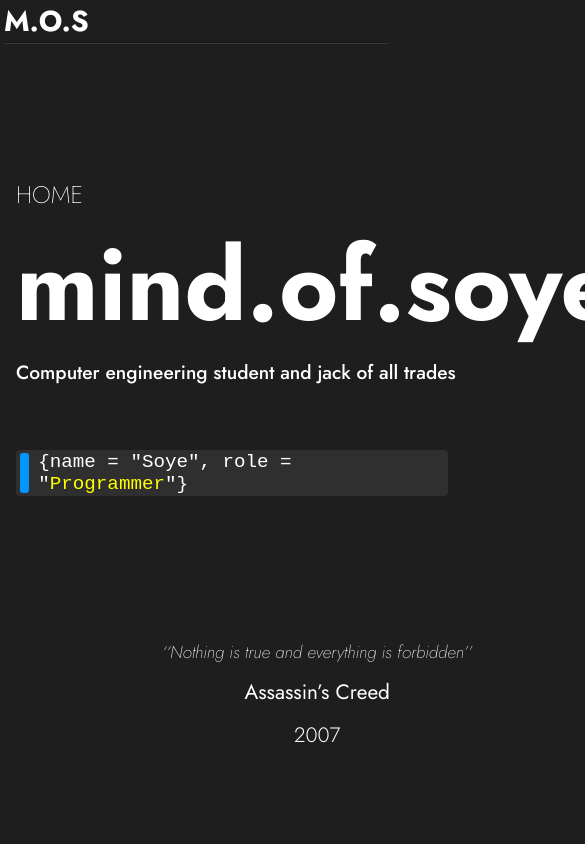
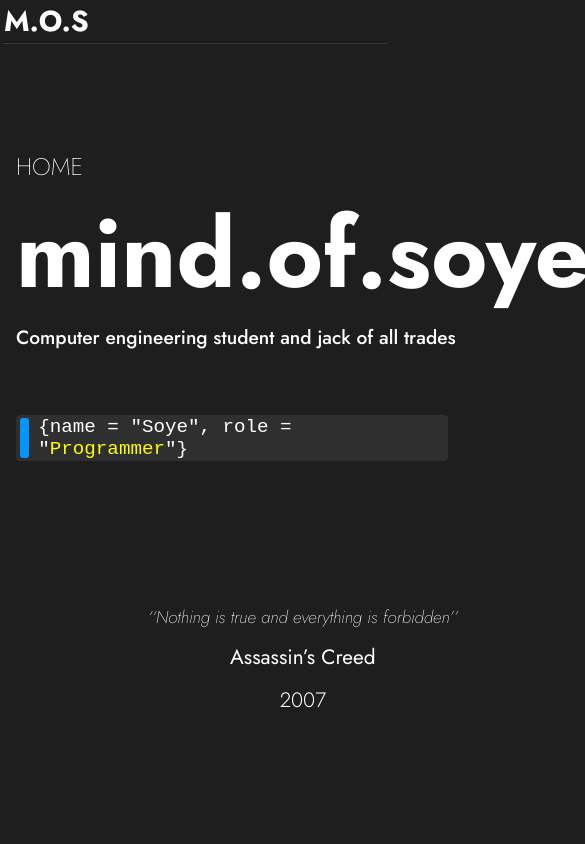
Before and after one commit to soyedotcom/soye.com, a React (Vite) app: page / in a window 390 px wide. Shown: the top 844 px of the page, 585 px wide, since content can reach past the window. Built offline with nearby package versions, Linux system fonts and the light colour scheme.

Commit message:
Final adjustments to heading

```diff
--- a/src/components/styles/HeadingWithPageTitle.css
+++ b/src/components/styles/HeadingWithPageTitle.css
@@ -4,7 +4,7 @@
 }
 
 .sect-title {
-  font-size: 6.3rem;
+  font-size: 6rem;
   font-size: 700;
 }
 
--- a/src/components/styles/Main.css
+++ b/src/components/styles/Main.css
@@ -1,9 +1,9 @@
 main {
-  margin: 3.5rem 8rem;
+  margin: 1.5rem 8rem;
 }
 
 @media (max-width: 1100px) {
   main {
-    margin: 3.5rem 1rem;
+    margin: 1.5rem 1rem;
   }
 }
```
